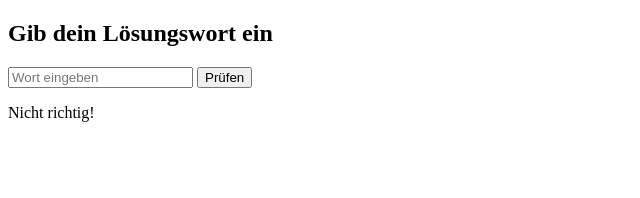
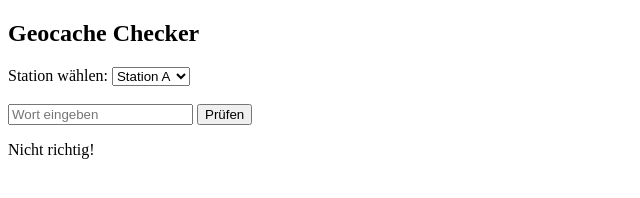
Before and after one commit to Boban70/WM2026-1-Geocaching, a plain HTML site: page index.html in a window 1280 px wide. Both pictures are taken after a click on the button "Prüfen". Shown: the whole page, without its empty margins (0-640 px from the left). Drawn offline with Linux system fonts and the light colour scheme.

Commit message:
Update index.html

```diff
--- a/index.html
+++ b/index.html
@@ -6,8 +6,24 @@
 </head>
 <body>
 
-<h2>Gib dein Lösungswort ein</h2>
+<h2>Geocache Checker</h2>
 
+<!-- 🔽 Dropdown -->
+<label>Station wählen:</label>
+<select id="station">
+  <option value="A">Station A</option>
+  <option value="B">Station B</option>
+  <option value="C">Station C</option>
+  <option value="D">Station D</option>
+  <option value="E">Station E</option>
+  <option value="F">Station F</option>
+  <option value="G">Station G</option>
+  <option value="H">Station H</option>
+</select>
+
+<br><br>
+
+<!-- 🔤 Eingabe -->
 <input type="text" id="wort" placeholder="Wort eingeben">
 <button onclick="check()">Prüfen</button>
 
@@ -15,27 +31,28 @@
 
 <script>
 function check() {
-  let wort = document.getElementById("wort").value.toLowerCase();
+  let wort = document.getElementById("wort").value
+    .toLowerCase()
+    .trim();
 
-  if (wort === "schild") {
-    document.getElementById("ergebnis").innerText = "Richtig! Dein Wert ist: 12";
-  }
-  else if (wort === "hard rock") {
-    document.getElementById("ergebnis").innerText = "Richtig! Dein Wert ist: 12";
-  }
-  else if (wort === "hard rock cafe") {
-    document.getElementById("ergebnis").innerText = "Richtig! Dein Wert ist: 12";
-  }
-  else if (wort === "logo") {
-    document.getElementById("ergebnis").innerText = "Richtig! Dein Wert ist: 12";
-  }
-  else if (wort === "werbung") {
-    document.getElementById("ergebnis").innerText = "Richtig! Dein Wert ist: 12";
-  }
-  else if (wort === "sponsor") {
-    document.getElementById("ergebnis").innerText = "Richtig! Dein Wert ist: 12";
-  }
-  else {
+  let station = document.getElementById("station").value;
+
+  // 🔥 Lösungen pro Station
+  let loesungen = {
+    "A": { "hut": 5 },
+    "B": { "baum": 12 },
+    "C": { "cache": 42 },
+    "D": { "wasser": 7 },
+    "E": { "feuer": 9 },
+    "F": { "erde": 3 },
+    "G": { "luft": 8 },
+    "H": { "ziel": 99 }
+  };
+
+  if (station in loesungen && wort in loesungen[station]) {
+    document.getElementById("ergebnis").innerText =
+      "Richtig! Dein Wert ist: " + loesungen[station][wort];
+  } else {
     document.getElementById("ergebnis").innerText = "Nicht richtig!";
   }
 }
```
